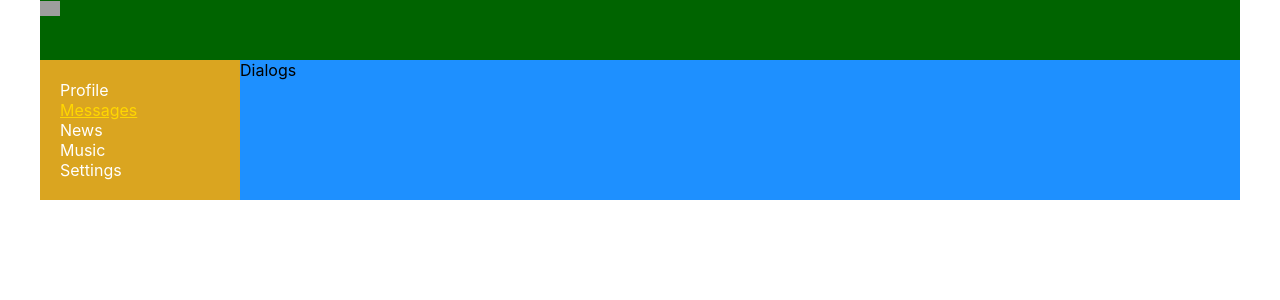
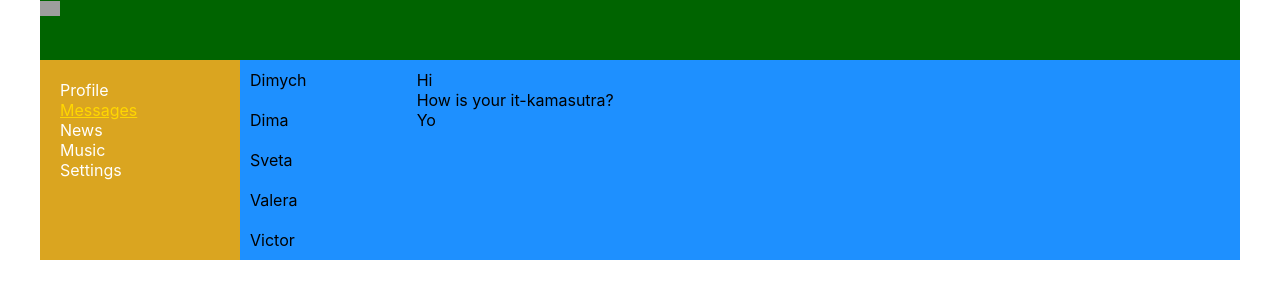
Before and after one commit to Semen95/React_JS-Samurai_Way-, a React (Create React App) app: page /dialogs in a window 1280 px wide. Shown: the top 300 px of the page. Built offline with nearby package versions, Linux system fonts and the light colour scheme; grey boxes are pictures that could not be loaded.

Commit message:
Lesson_21

```diff
--- a/src/components/Dialogs/Dialogs.module.css
+++ b/src/components/Dialogs/Dialogs.module.css
@@ -0,0 +1,16 @@
+.dialogs {
+    display: grid;
+    grid-template-columns: 2fr 10fr;
+}
+
+.dialogsItems .dialog {
+    padding: 10px;
+}
+
+.messages {
+    padding: 10px;
+}
+
+.messages .message {
+
+}
--- a/src/components/Dialogs/Dialogs.tsx
+++ b/src/components/Dialogs/Dialogs.tsx
@@ -2,10 +2,31 @@
 import s from './Dialogs.module.css'
 
 
-const Dialogs = (props:any) => {
+const Dialogs = (props: any) => {
     return (
-        <div>
-            Dialogs
+        <div className={s.dialogs}>
+            <div className={s.dialogsItems}>
+                <div className={s.dialog}>
+                    Dimych
+                </div>
+                <div className={s.dialog}>
+                    Dima
+                </div>
+                <div className={s.dialog}>
+                    Sveta
+                </div>
+                <div className={s.dialog}>
+                    Valera
+                </div>
+                <div className={s.dialog}>
+                    Victor
+                </div>
+            </div>
+            <div className={s.messages}>
+                <div className={s.message}>Hi</div>
+                <div className={s.message}>How is your it-kamasutra?</div>
+                <div className={s.message}>Yo</div>
+            </div>
         </div>
     );
 };
```
